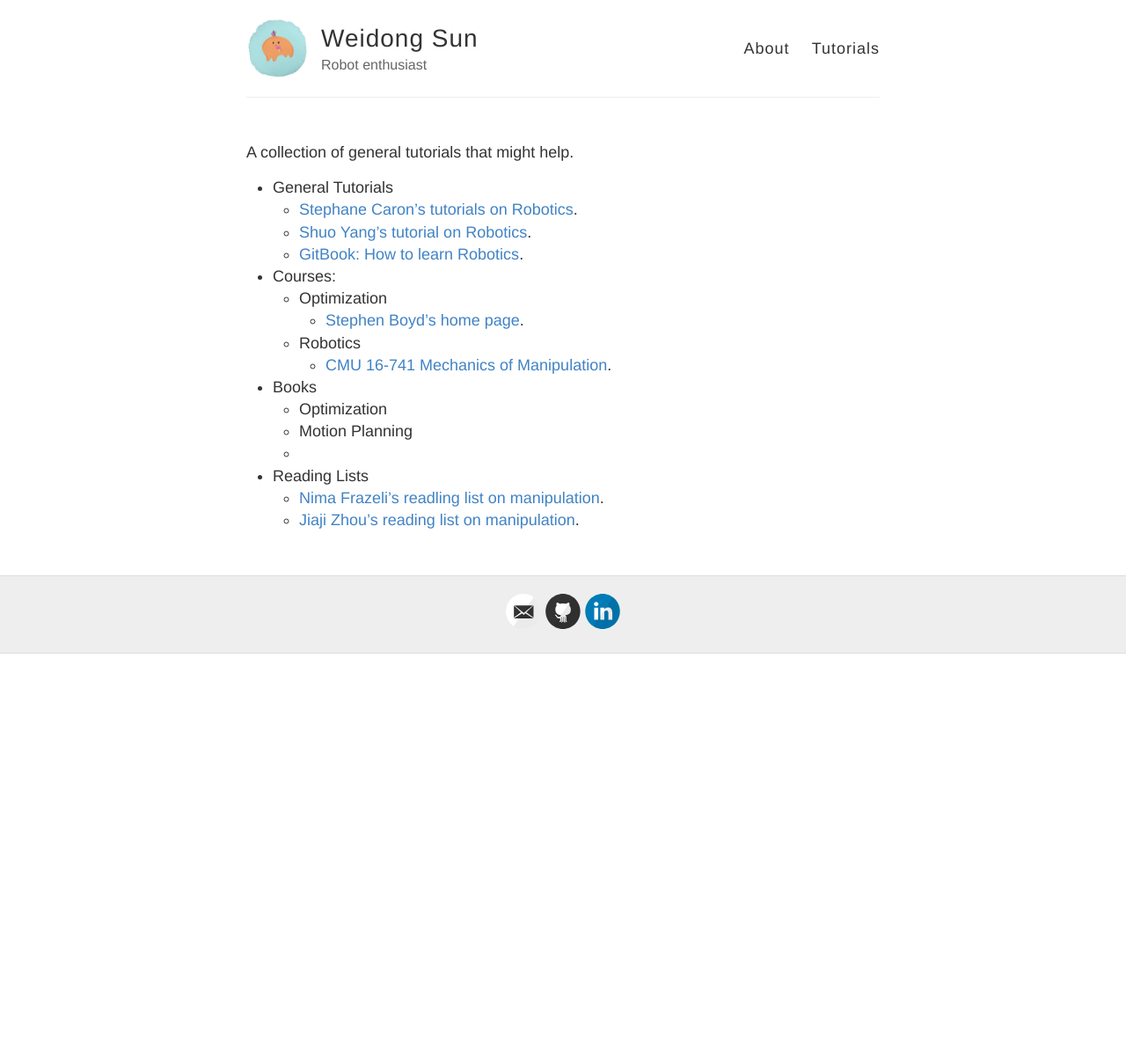
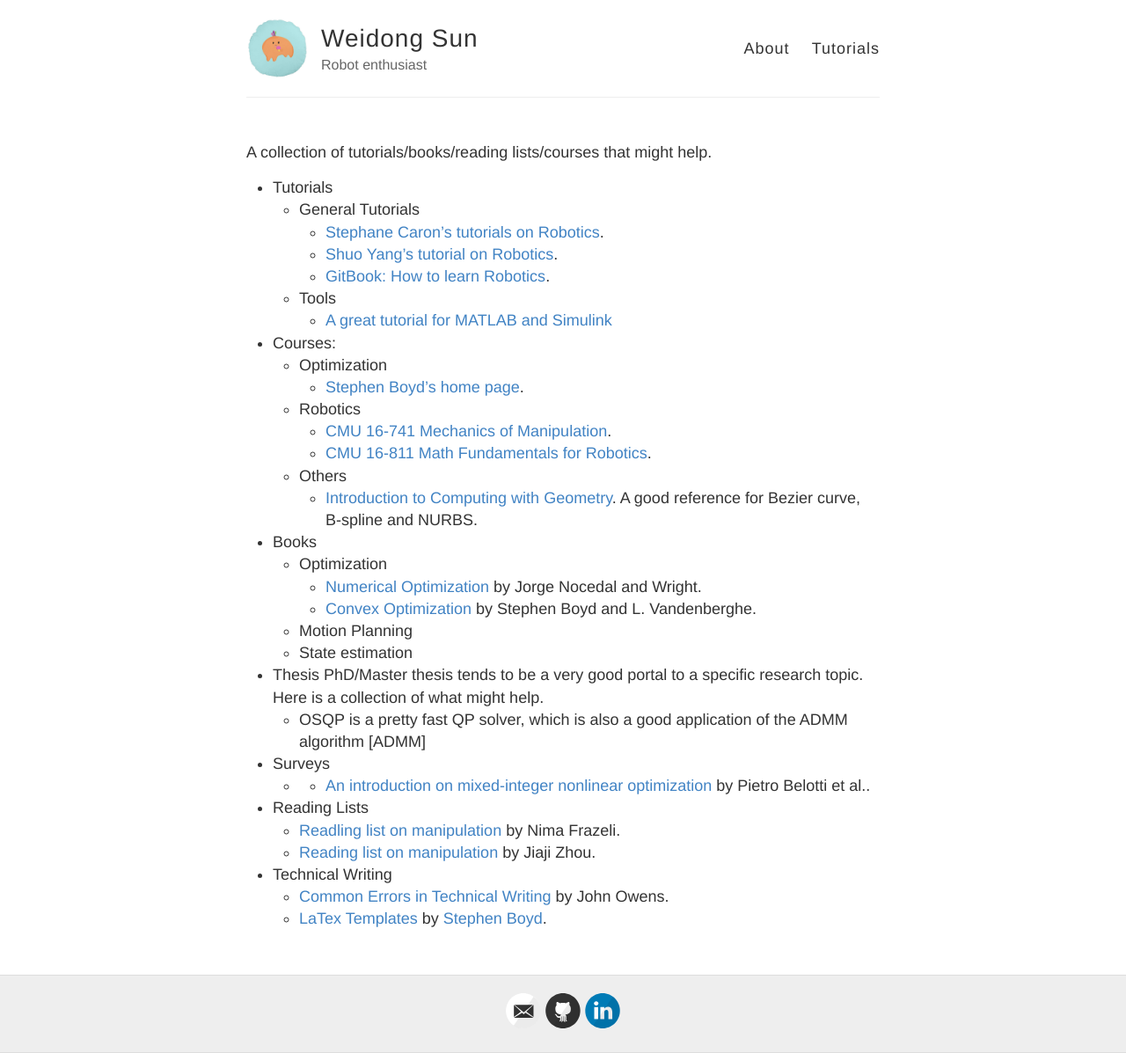
Before and after one commit to OxDuke/oxduke.github.io, a Jekyll site: the page built from tutorials.md, in a window 1280 px wide. Shown: the whole page at 88% size. Built offline with Jekyll 4.4.1, drawn with Linux system fonts in a browser that asks for light colours; before the commit the page ends 900 px from its top, so only the background shows below that.

Commit message:
add boyd's template

```diff
--- a/tutorials.md
+++ b/tutorials.md
@@ -3,12 +3,15 @@
 title: Tutorials
 ---
 
-A collection of general tutorials that might help.
+A collection of tutorials/books/reading lists/courses that might help.
 
-- General Tutorials
-	* [Stephane Caron's tutorials on Robotics](https://scaron.info/category/teaching.html).
-	* [Shuo Yang's tutorial on Robotics](https://zhuanlan.zhihu.com/p/22266788).
-	* [GitBook: How to learn Robotics](https://qiu6401.gitbook.io/how-to-learn-robotics/).
+- Tutorials
+	* General Tutorials
+		* [Stephane Caron's tutorials on Robotics](https://scaron.info/category/teaching.html).
+		* [Shuo Yang's tutorial on Robotics](https://zhuanlan.zhihu.com/p/22266788).
+		* [GitBook: How to learn Robotics](https://qiu6401.gitbook.io/how-to-learn-robotics/).
+	* Tools
+		* [A great tutorial for MATLAB and Simulink](http://ctms.engin.umich.edu/CTMS/index.php?aux=Home)
 
 
 - Courses:
@@ -17,12 +20,30 @@
 
     * Robotics
 		* [CMU 16-741 Mechanics of Manipulation](http://www.cs.cmu.edu/afs/cs/academic/class/16741-s07/www/).
+		* [CMU 16-811 Math Fundamentals for Robotics](http://www.cs.cmu.edu/~me/courses/811/mathfund.html).
+
+	* Others
+		* [Introduction to Computing with Geometry](https://pages.mtu.edu/~shene/COURSES/cs3621/NOTES/). A good reference for Bezier curve, B-spline and NURBS.
 
 - Books
 	* Optimization
+		* [Numerical Optimization](https://www.amazon.com/Numerical-Optimization-Operations-Financial-Engineering/dp/0387303030/ref=sr_1_1?keywords=numerical+optimization&qid=1555876008&s=gateway&sr=8-1) by Jorge Nocedal and Wright.
+		* [Convex Optimization](https://www.amazon.com/Convex-Optimization-Corrections-2008-Stephen/dp/0521833787/ref=sr_1_1?keywords=convex+optimization&qid=1555876044&s=gateway&sr=8-1) by Stephen Boyd and L. Vandenberghe.
 	* Motion Planning
-	*
+	* State estimation
+
+- Thesis
+	PhD/Master thesis tends to be a very good portal to a specific research topic. Here is a collection of what might help.
+	* OSQP is a pretty fast QP solver, which is also a good application of the ADMM algorithm
+	[ADMM]
+
+- Surveys
+	* * [An introduction on mixed-integer nonlinear optimization](https://www.mcs.anl.gov/papers/P3060-1112.pdf) by Pietro Belotti et al..
 
 - Reading Lists
-	* [Nima Frazeli's readling list on manipulation](https://nima-fazeli.github.io/Reading%20List/).
-	* [Jiaji Zhou's reading list on manipulation](https://mp.weixin.qq.com/s/S6TvqppQHQ6RFmb-_wVkGA).
+	* [Readling list on manipulation](https://nima-fazeli.github.io/Reading%20List/) by Nima Frazeli.
+	* [Reading list on manipulation](https://mp.weixin.qq.com/s/S6TvqppQHQ6RFmb-_wVkGA) by Jiaji Zhou.
+
+- Technical Writing
+	* [Common Errors in Technical Writing](https://www.ece.ucdavis.edu/~jowens/commonerrors.html) by John Owens.
+	* [LaTex Templates](https://github.com/OxDuke/latex_templates) by [Stephen Boyd](http://web.stanford.edu/~boyd/).
```
Also changed, not shown: index.md (+24 -1 lines).
